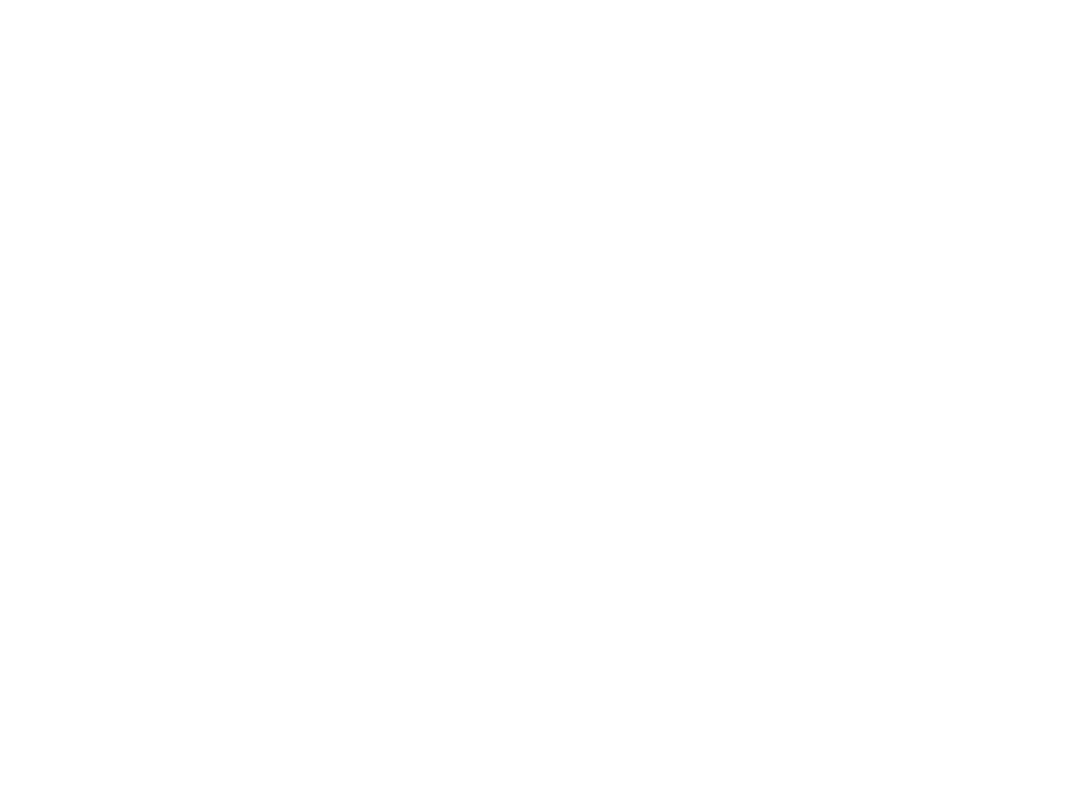
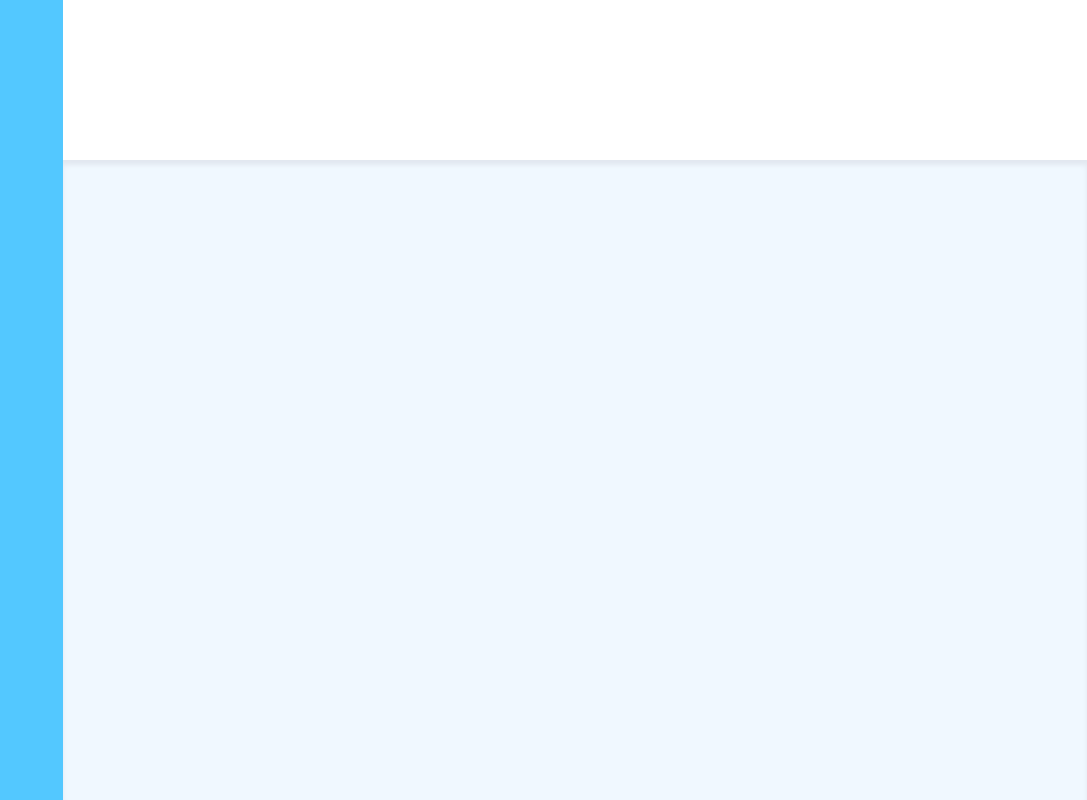
Before and after one commit to Tim-PF/Admin-Dashboard, a plain HTML site: page index.html in a window 1280 px wide. Shown: the whole page, without its empty margins (193-1280 px from the left). Drawn offline with Linux system fonts and the light colour scheme.

Commit message:
Basic layout using Grid
Used CSS Grid for layout.

```diff
--- a/style.css
+++ b/style.css
@@ -1,3 +1,30 @@
-p {
-    color:green;
+body {
+    display:grid;
+    grid-template-columns: 1fr 4fr;
+    grid-template-rows: 1fr 4fr;
+    height: 100vh;
+    margin:0;
 }
+
+.sidebar {
+    grid-column: 1 / 2;
+    grid-row: 1 / 3;
+    background-color:rgb(83, 200, 255);
+    padding: 2rem;
+}
+
+.header {
+    grid-column: 2 / 3;
+    grid-row: 1 / 2;
+    background-color: white;
+    padding: 2rem;
+
+}
+
+.main {
+    grid-column: 2 / 3;
+    grid-row: 2 / 3;
+    background-color: aliceblue;
+    box-shadow: inset 0 5px 5px #e2e8f0;
+    padding: 2rem;
+}
```
